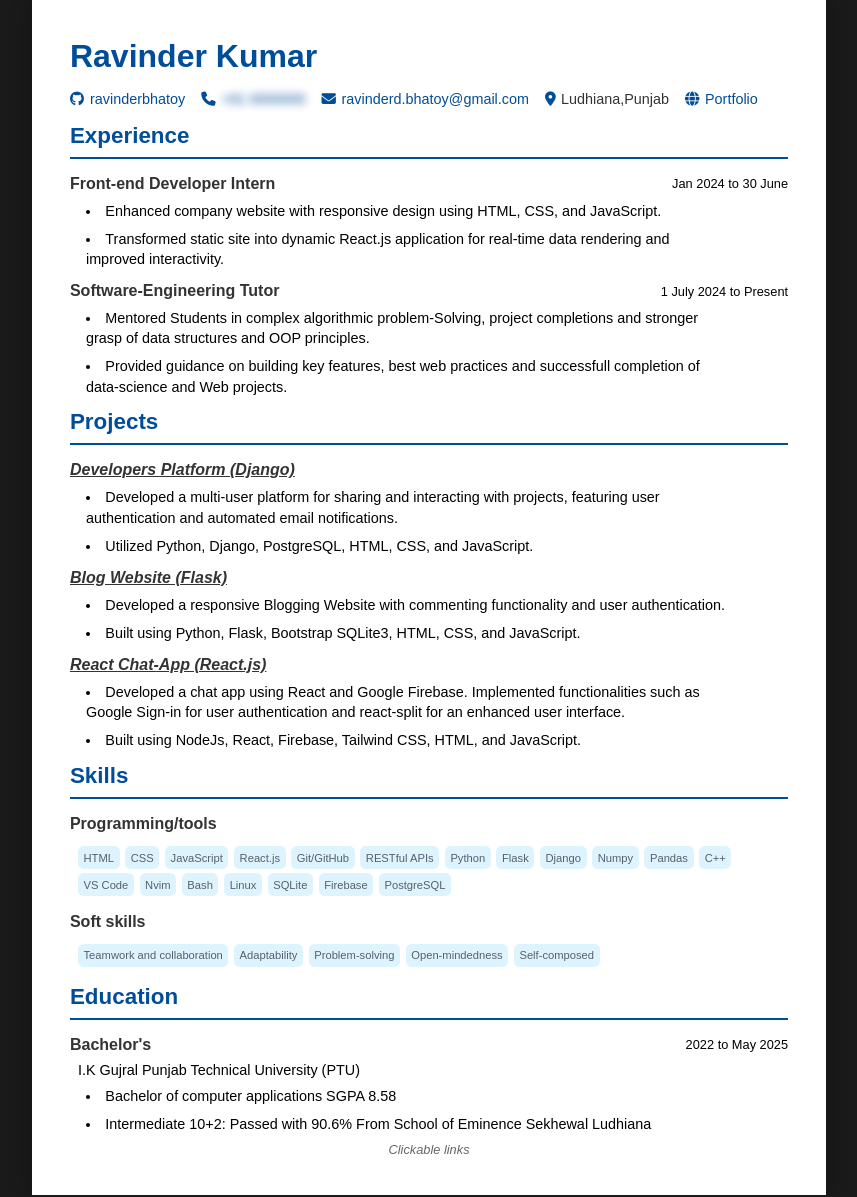
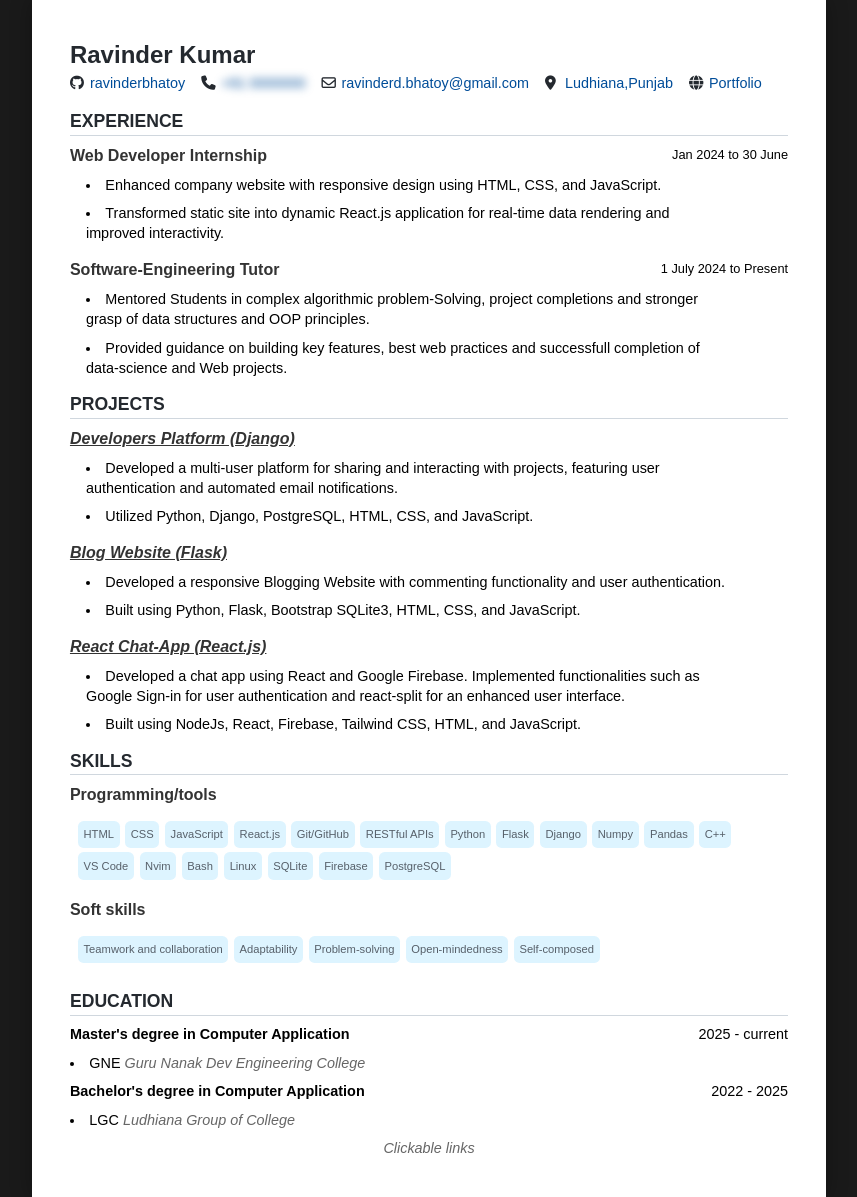
Before and after one commit to ravinderbhatoy/resume, a website: page index.html in a window 1280 px wide. Shown: the whole page, without its empty margins (211-1068 px from the left). Drawn offline with Linux system fonts and the light colour scheme.

Commit message:
color change and layout

```diff
--- a/index.html
+++ b/index.html
@@ -16,33 +16,30 @@
     <div class="container">
       <header>
         <h1>Ravinder Kumar</h1>
-        <div class="contact-info">
-          <span
-            ><i class="fab fa-github"></i>
-            <a href="http://github.com/ravinderbhatoy">ravinderbhatoy</a></span
-          >
-          <span class="phone-blur"
-            ><i class="fas fa-phone"></i> <a href="">+91 0000000</a></span
-          >
-          <span
-            ><i class="fas fa-envelope"></i>
-            <a href="mailto:ravinderd.bhatoy@gmail.com"
-              >ravinderd.bhatoy@gmail.com</a
-            ></span
-          >
-          <span><i class="fas fa-location-dot"></i>Ludhiana,Punjab</span>
-          <span
-            ><i class="fas fa-globe"></i>
-            <a href="https://ravinder-sage.vercel.app">Portfolio</a></span
-          >
-        </div>
+        <nav>
+            <a href="http://github.com/ravinderbhatoy">
+            <i class="fab fa-github"></i>
+            ravinderbhatoy</a>
+            <a href="">
+            <i class="fas fa-phone"></i>
+            <span class="blur">+91 0000000</span></a>
+            <a href="mailto:ravinderd.bhatoy@gmail.com">
+            <i class="fa-regular fa-envelope"></i>
+            ravinderd.bhatoy@gmail.com</a>
+            <a href="">
+            <i class="fas fa-location-dot"></i>
+            Ludhiana,Punjab</a>
+            <a href="https://ravinder-sage.vercel.app">
+            <i class="fas fa-globe"></i>
+            Portfolio</a>
+        </nav>
       </header>
 
-      <section class="section">
+      <section>
         <h2>Experience</h2>
         <div class="experience-item">
           <div class="job-header">
-            <h3>Front-end Developer Intern</h3>
+            <h3>Web Developer Internship</h3>
             <span class="duration">Jan 2024 to 30 June</span>
           </div>
           <ul>
@@ -199,20 +196,23 @@
 
       <section class="section">
         <h2>Education</h2>
+          <div class="education-item">
+
+          <div class="education-header">
+            <strong>Master's degree in Computer Application</strong>
+            <span>2025 - current</span>
+          </div>
+          <li>GNE <span class="caption">Guru Nanak Dev Engineering College</span></li>
+        </div>
+
         <div class="education-item">
           <div class="education-header">
-            <h3>Bachelor's</h3>
-            <span>2022 to May 2025</span>
+            <strong>Bachelor's degree in Computer Application</strong>
+            <span>2022 - 2025</span>
           </div>
-          <p>I.K Gujral Punjab Technical University (PTU)</p>
-          <ul>
-            <li>Bachelor of computer applications SGPA 8.58</li>
-            <li>
-              Intermediate 10+2: Passed with 90.6% From School of Eminence
-              Sekhewal Ludhiana
-            </li>
-          </ul>
+          <li>LGC <span class="caption">Ludhiana Group of College</span></li>
         </div>
+
       </section>
 
       <span><em>Clickable links</em></span>
--- /dev/null
+++ b/package.json
@@ -0,0 +1,5 @@
+{
+  "dependencies": {
+    "live-server": "^1.2.2"
+  }
+}
--- a/print.css
+++ b/print.css
@@ -13,10 +13,10 @@
     .contact-info > span {
         margin-right: 0.4rem;
     }
-    .phone-blur a {
-        /* filter: blur(4px);
+    .blur {
+        filter: blur(4px);
         pointer-events: none;
         cursor: default;
-        transition: filter 0.3s ease; */
+        transition: filter 0.3s ease;
     }
 }/* Add any other necessary print styles here */
--- a/styles.css
+++ b/styles.css
@@ -1,3 +1,8 @@
+:root {
+   --color-fg-default: #24292f;
+   --color-border-default: #d0d7de;
+}
+
 * {
     margin: 0;
     padding: 0;
@@ -7,7 +12,31 @@
 
 body {
     background-color: #1a1a1a; /* Dark background for the body */
-    font-size: 0.8rem;
+    font-size: 0.9rem;
+    line-height: 1.45
+}
+
+h1 {
+    color: var(--color-fg-default); /* Darker blue */
+    font-size: 1.5rem; /* Reduced from 2.5rem */
+}
+
+nav {
+    display: flex;
+    justify-content: start;
+    flex-wrap: wrap;
+    gap: 1rem;
+}
+
+nav a {
+    color: #004d99; /* Darker blue */
+    text-decoration: none;
+}
+
+/* Icon and Link Styles */
+nav i {
+  width: 16px;
+  color: var(--color-fg-default)
 }
 
 p{
@@ -36,6 +65,10 @@ dt {
     unicode-bidi: isolate;
 }
 
+strong {
+  font-size: 0.9rem;
+}
+
 .project-link {
     color: #333;
 }
@@ -55,38 +88,13 @@ header {
 }
 
 
-h1 {
-    color: #004d99; /* Darker blue */
-    font-size: 2rem; /* Reduced from 2.5rem */
-    margin-bottom: 1rem;
-}
 
-.contact-info {
-    display: flex;
-    justify-content: start;
-    flex-wrap: wrap;
-    gap: 1rem;
-}
 
-.contact-info span {
-    color: #333;
-    font-size: 0.9rem;
-}
 
-.contact-info a {
-    color: #004d99; /* Darker blue */
-    text-decoration: none;
-}
-
-/* Icon and Link Styles */
-.contact-info i {
-    width: 16px;
-    color: #004d99;
-}
 
 
 /* Phone number blur effect */
-.phone-blur a {
+.blur {
     filter: blur(4px);
     pointer-events: none;
     cursor: default;
@@ -95,21 +103,17 @@ h1 {
 
 /* Print styles update */
 @media print {
-    .phone-blur a {
+    .blur{
         filter: blur(0);
     }
 }
-/* Section Styles */
-/*.section {*/
-/*    margin-bottom: 1rem;*/
-/*}*/
 
 h2 {
-    color: #004d99; /* Darker blue */
-    font-size: 1.4rem;
-    margin-bottom: 1rem;
-    border-bottom: 2px solid #004d99; /* Darker blue */
-    padding-bottom: 0.5rem;
+    color: var(--color-fg-default);
+    font-size: 1.1rem;
+    margin: 0.5rem 0;
+    border-bottom: .0625rem solid var(--color-border-default);
+    text-transform: uppercase;
 }
 
 /* Experience Styles */
@@ -248,6 +252,11 @@ li {
     }
 }
 
+.caption {
+    font-style: italic;
+    color: #666; /* Lighter gray for emphasis */
+}
+
 span em {
     font-style: italic;
     color: #666; /* Lighter gray for emphasis */
```
Also changed, not shown: 1 other file.
